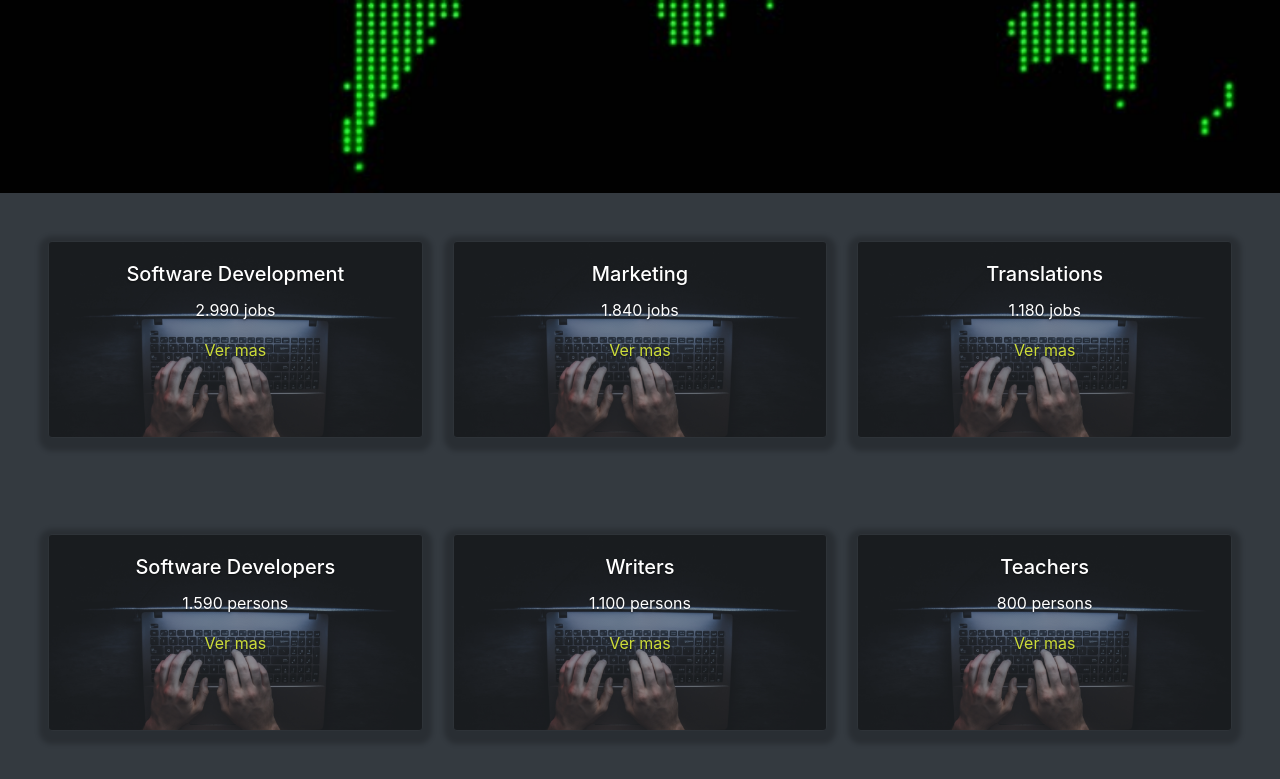
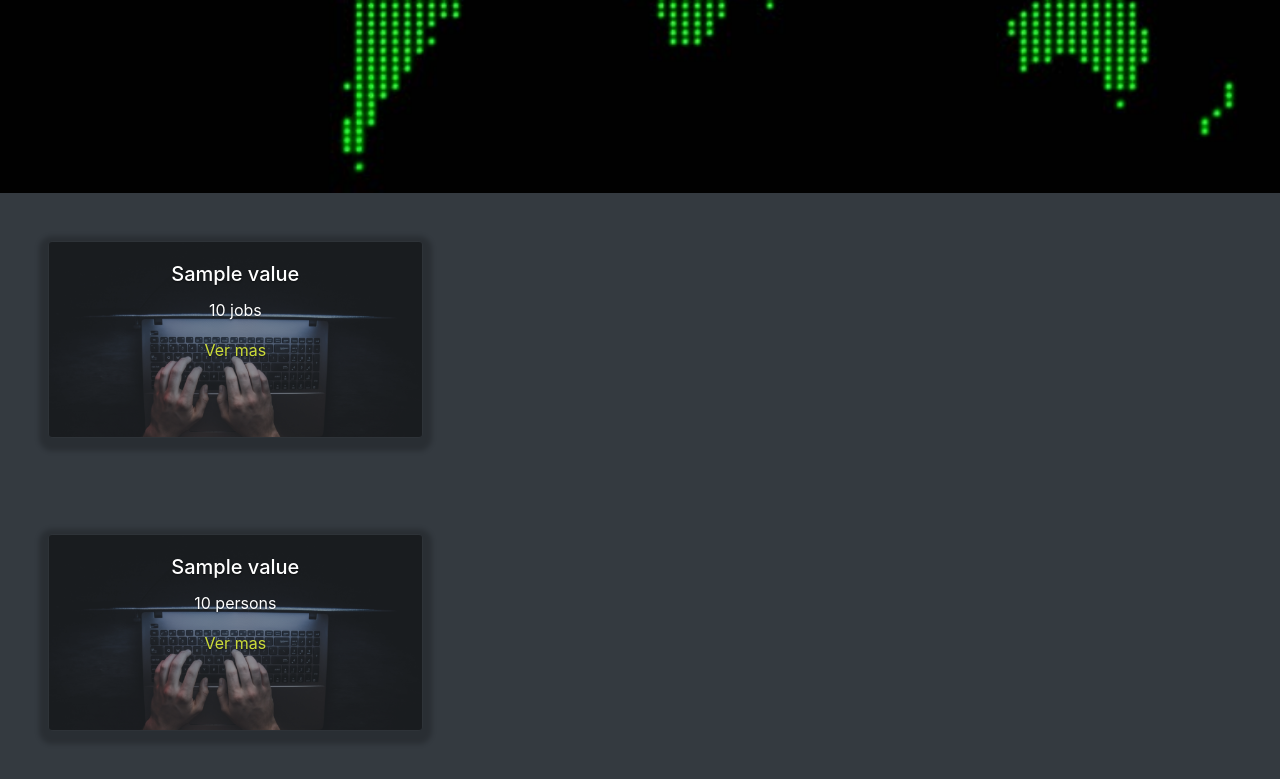
Before and after one commit to juancriveros/TorreTestForntEnd, a Node server app: template views/main/home.hbs in a window 1280 px wide. Shown: the part 607-1386 px from the top of the page. Run offline with Node 20, Linux system fonts and the light colour scheme; the template is opened without the code that fills it: most values are stand-ins (such as "Sample title", 1, 10 or a date in 2020); some libraries are stand-ins or nearby versions.

Commit message:
Consuming api for home page

```diff
--- a/package.json
+++ b/package.json
@@ -19,6 +19,7 @@
     "jquery": "^3.5.1",
     "morgan": "^1.10.0",
     "nodemon": "^2.0.7",
-    "popper.js": "^1.16.1"
+    "popper.js": "^1.16.1",
+    "ssl-root-cas": "^1.3.1"
   }
 }
--- a/views/main/home.hbs
+++ b/views/main/home.hbs
@@ -19,81 +19,39 @@
 </div>
 
 <div class="row p-5">
+  {{#each data.jobs}}
     <div class="col-4">
         <div class="card bg-dark text-white">
   <img src="/images/Developer.jpg" class="card-img" alt="...">
   <div class="card-img-overlay">
-    <h5 class="card-title">Software Development</h5>
-    <p class="card-text">2.990 jobs</p>
+    <h5 class="card-title">{{this.value}}</h5>
+    <p class="card-text">{{this.total}} jobs</p>
     <p class="card-text">
         <a href="#" class="torre-color">Ver mas</a>
     </p>
   </div>
 </div>
     </div>
+    {{/each}}
+
+</div>
+
+<div class="row p-5">
+  {{#each data.users}}
     <div class="col-4">
         <div class="card bg-dark text-white">
   <img src="/images/Developer.jpg" class="card-img" alt="...">
   <div class="card-img-overlay">
-    <h5 class="card-title">Marketing</h5>
-    <p class="card-text">1.840 jobs</p>
+    <h5 class="card-title">{{this.value}}</h5>
+    <p class="card-text">{{this.total}} persons</p>
     <p class="card-text">
         <a href="#" class="torre-color">Ver mas</a>
     </p>
   </div>
 </div>
     </div>
-    <div class="col-4">
-        <div class="card bg-dark text-white">
-  <img src="/images/Developer.jpg" class="card-img" alt="...">
-  <div class="card-img-overlay">
-    <h5 class="card-title">Translations</h5>
-    <p class="card-text">1.180 jobs</p>
-    <p class="card-text">
-        <a href="#" class="torre-color">Ver mas</a>
-    </p>
-  </div>
-</div>
-    </div>
-</div>
+    {{/each}}
 
-<div class="row p-5">
-    <div class="col-4">
-        <div class="card bg-dark text-white">
-  <img src="/images/Developer.jpg" class="card-img" alt="...">
-  <div class="card-img-overlay">
-    <h5 class="card-title">Software Developers</h5>
-    <p class="card-text">1.590 persons</p>
-    <p class="card-text">
-        <a href="#" class="torre-color">Ver mas</a>
-    </p>
-  </div>
-</div>
-    </div>
-    <div class="col-4">
-        <div class="card bg-dark text-white">
-  <img src="/images/Developer.jpg" class="card-img" alt="...">
-  <div class="card-img-overlay">
-    <h5 class="card-title">Writers</h5>
-    <p class="card-text">1.100 persons</p>
-    <p class="card-text">
-        <a href="#" class="torre-color">Ver mas</a>
-    </p>
-  </div>
-</div>
-    </div>
-    <div class="col-4">
-        <div class="card bg-dark text-white">
-  <img src="/images/Developer.jpg" class="card-img" alt="...">
-  <div class="card-img-overlay">
-    <h5 class="card-title">Teachers</h5>
-    <p class="card-text">800 persons</p>
-    <p class="card-text">
-        <a href="#" class="torre-color">Ver mas</a>
-    </p>
-  </div>
-</div>
-    </div>
 </div>
 
   </body>
```
Also changed, not shown: routes/web/main.js (+25 -2 lines).
